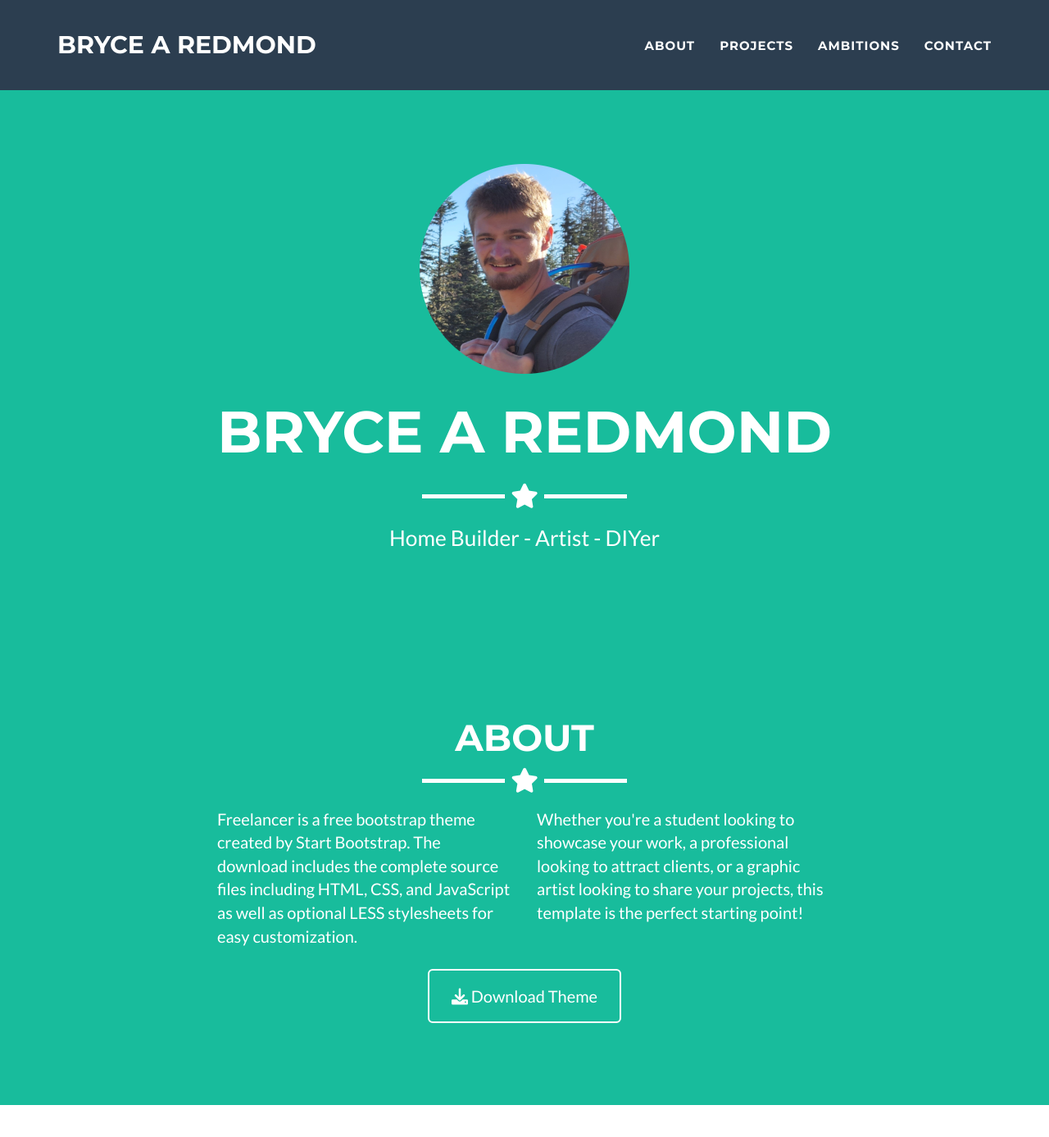
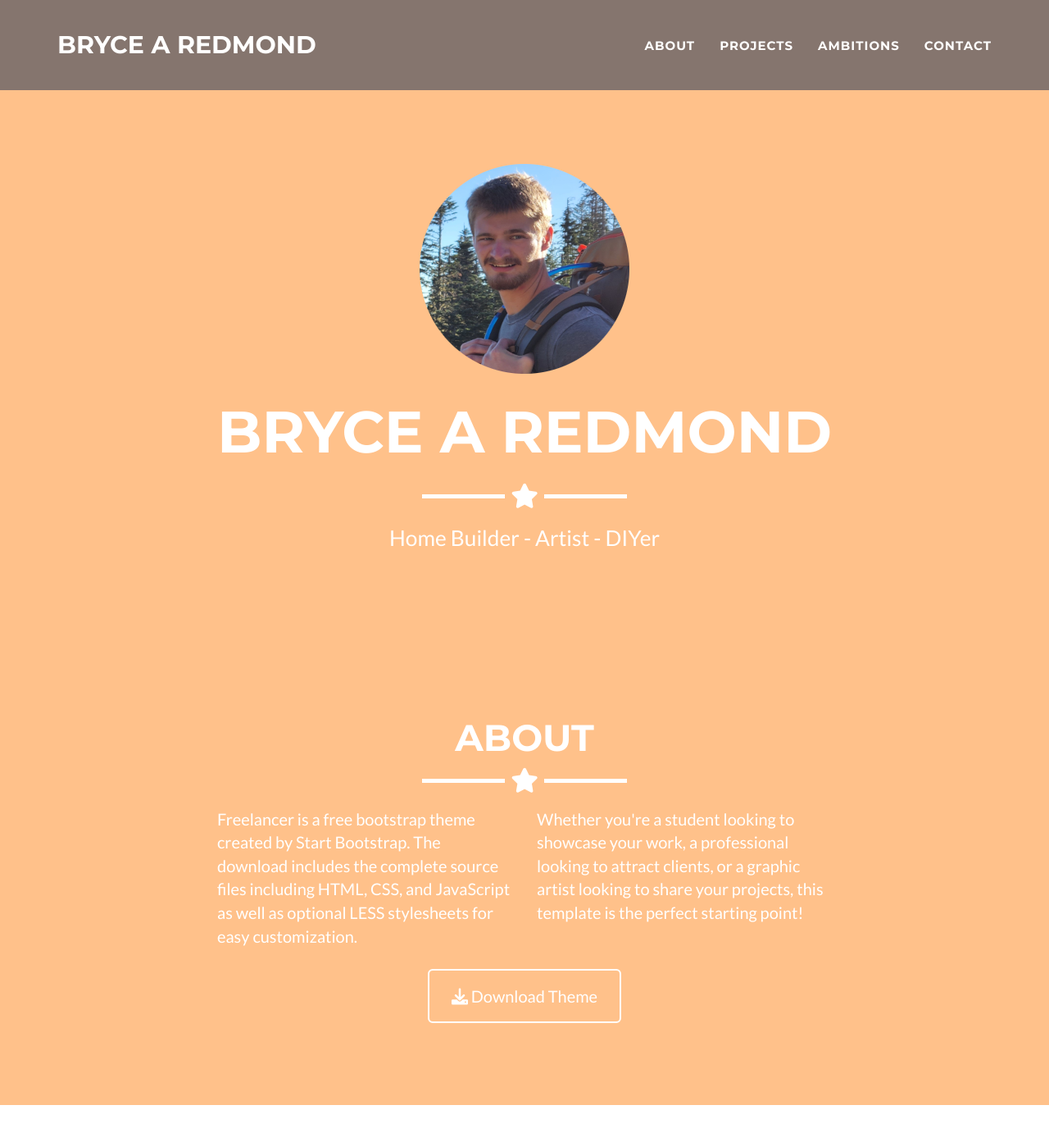
Before and after one commit to BARedmond/BARedmond.github.io, a Jekyll site: the page built from _posts/2014-07-18-project-1.markdown, in a window 1280 px wide and 1400 px high. Shown: the top 1387 px of the window at 82% size. Built offline with Jekyll 4.4.1, drawn with Linux system fonts in a browser that asks for light colours.

Commit message:
Update _config.yml

```diff
--- a/_config.yml
+++ b/_config.yml
@@ -25,10 +25,10 @@ disqus_shortname: myshortname
 
 # Color settings (hex-codes without the leading hash-tag)
 color:
-  primary: 18bc9c #80B3FF
-  primary-rgb: "24,288,156" #"128,179,255"
-  secondary: 2c3e50 #FD6E8A
-  secondary-dark: 233140 #A2122F
+  primary: FFC18A #80B3FF
+  primary-rgb: "255,193,138" #"128,179,255"
+  secondary: 85756E #FD6E8A
+  secondary-dark: 4e4541 #A2122F
 
 # Footer settings
 footer:
```
